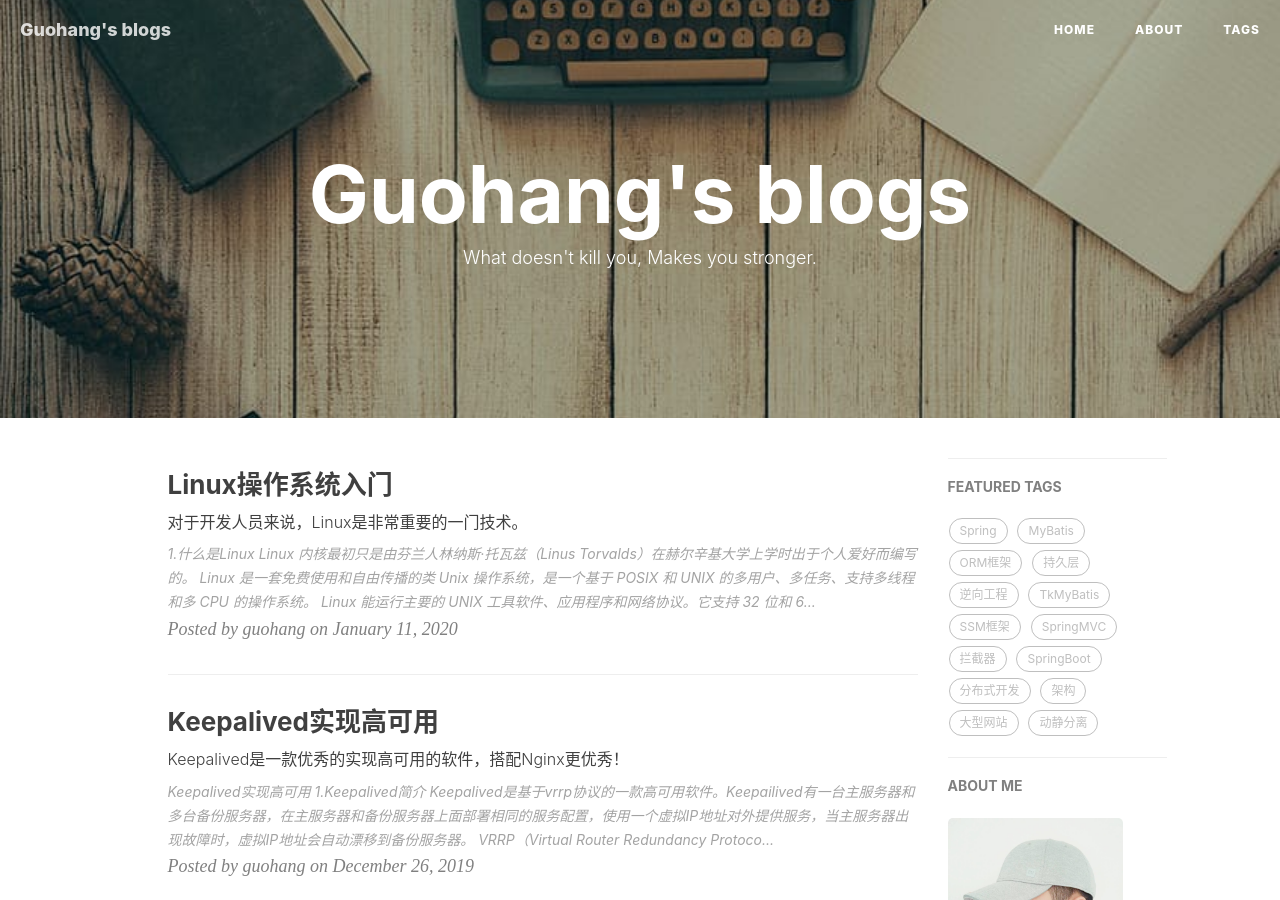
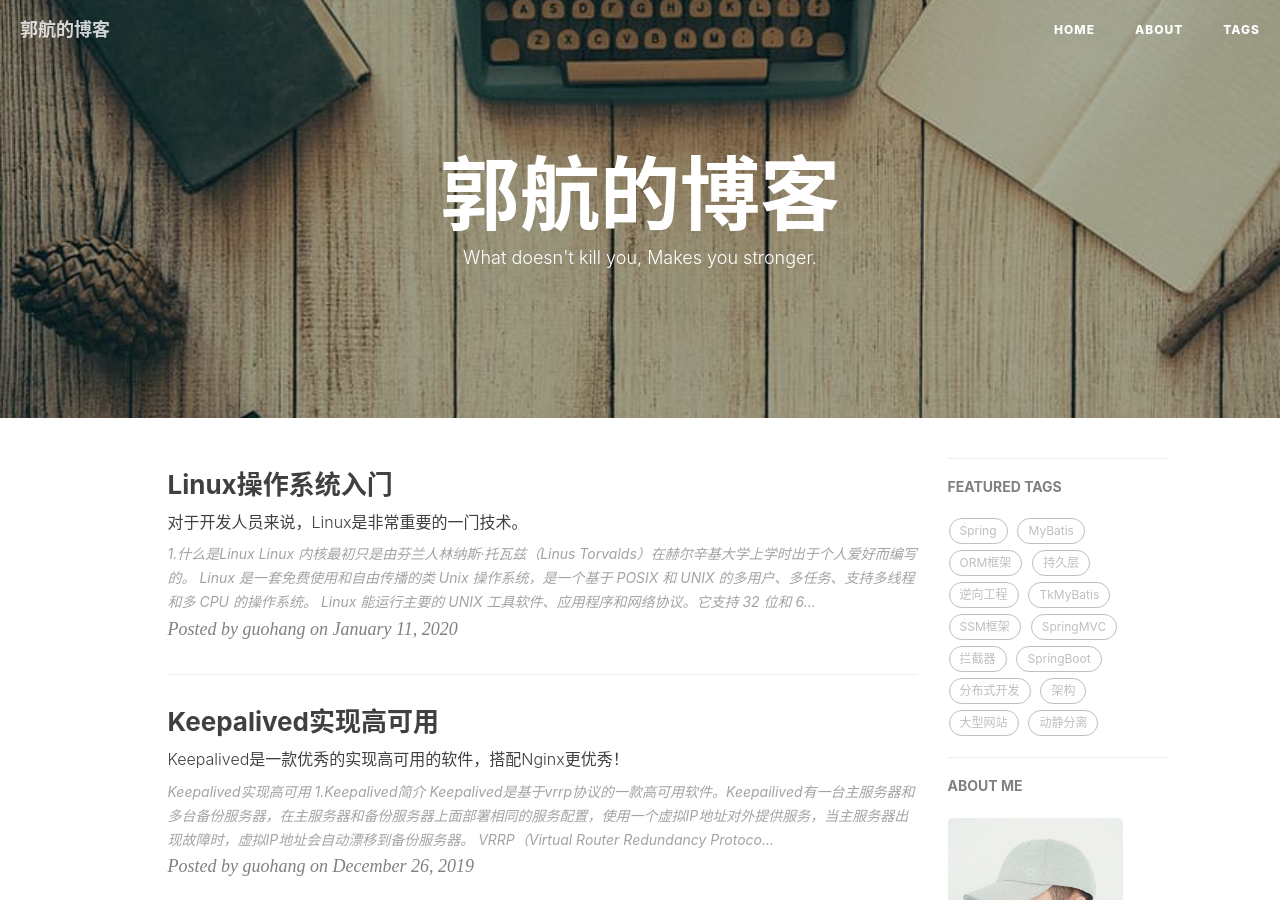
Before and after one commit to guohangbk/guohangbk.github.io, a Jekyll site: the page built from index.html, in a window 1280 px wide and 900 px high. Built offline with Jekyll 4.4.1, drawn with Linux system fonts in a browser that asks for light colours; nearby versions of some CDN libraries; the list of posts is cut into pages by our own code; comment, search, counter and statistics services are not loaded; some of the changed text lies outside the part shown.

Commit message:
修改标题

```diff
--- a/_config.yml
+++ b/_config.yml
@@ -1,5 +1,5 @@
 # Site settings
-title: Guohang's blogs
+title: 郭航的博客
 SEOTitle: 郭航的博客_记录走过的Java之路
 header-img: img/post-bg-desk.jpg
 email: guohangbk@163.com
```
